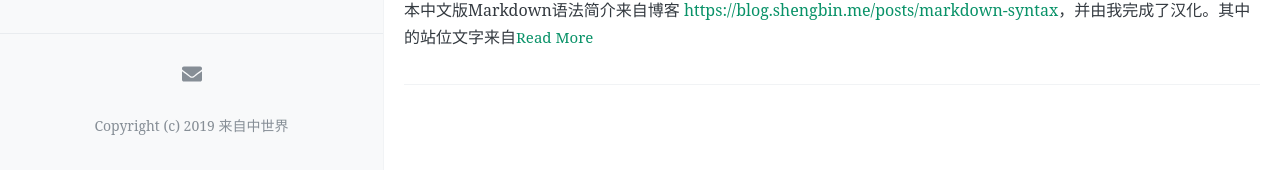
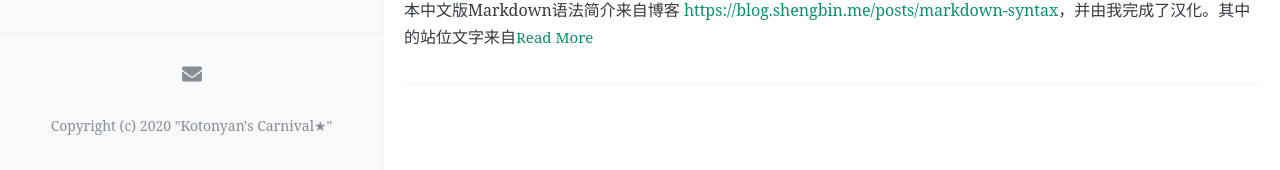
Before and after one commit to kotonyan/loft, a Jekyll site: the page built from index.html, in a window 1280 px wide and 1037 px high. Shown: the part 864-1034 px from the top of the window. Built offline with Jekyll 4.4.1, drawn with Linux system fonts in a browser that asks for light colours; the list of posts is cut into pages by our own code; comment, search, counter and statistics services are not loaded.

Commit message:
Update _config.yml

```diff
--- a/_config.yml
+++ b/_config.yml
@@ -66,7 +66,7 @@ footer-links:
   youtube: # channel/<your_long_string> or user/<user-name>
 
 # 站点页脚的文字
-footer-text: Copyright (c) 2019 来自中世界
+footer-text: Copyright (c) 2020 "Kotonyan's Carnival★"
 
 #
 # 评论，注意，请不要同时添加多种不同的评论区
```
